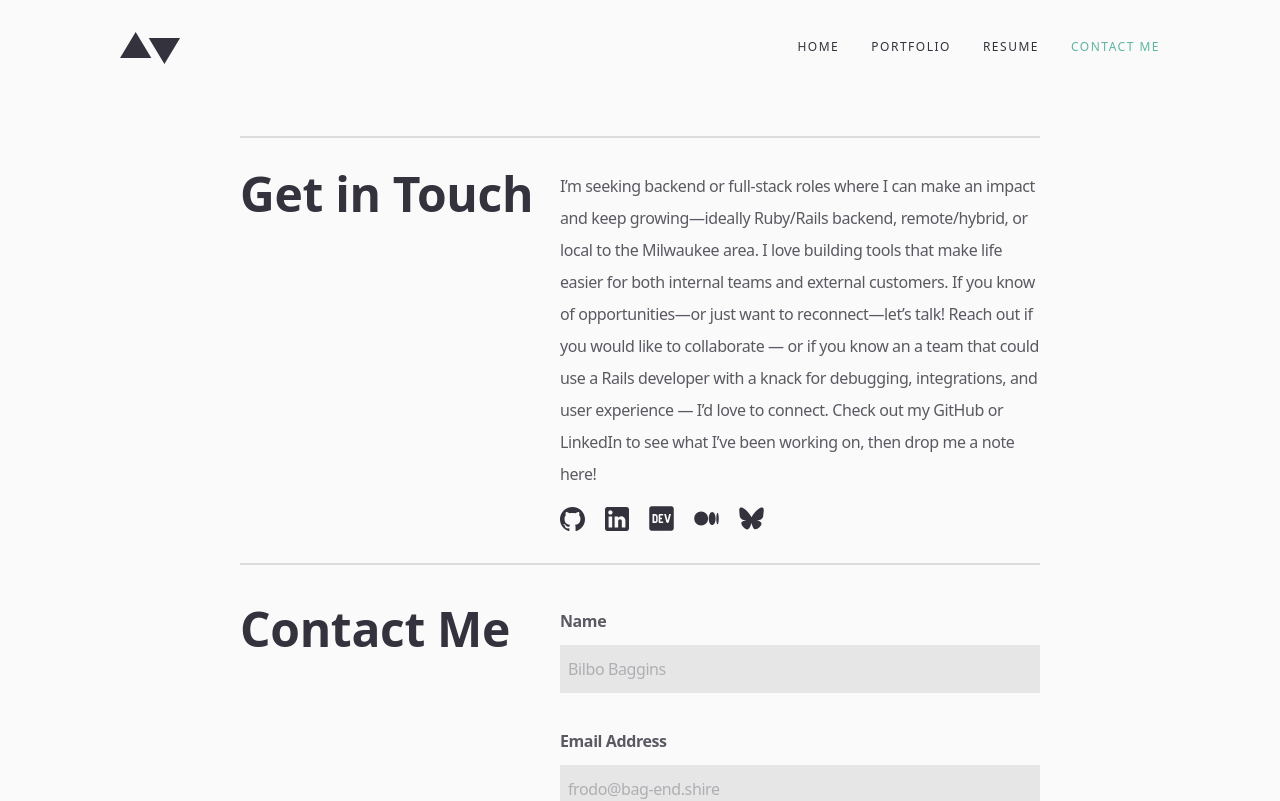
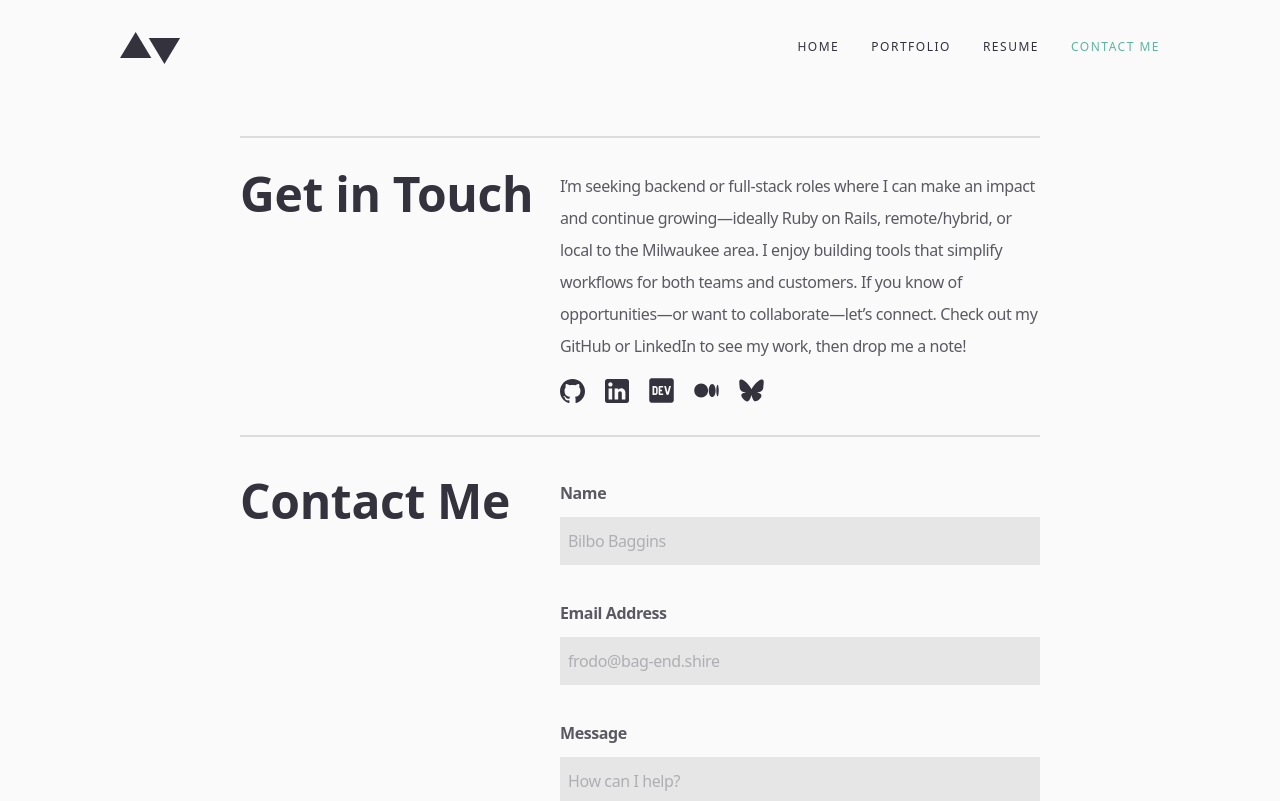
Before and after one commit to kellyky/Portfolio, a React (Vite) app: page /contact in a window 1280 px wide. Shown: the top 801 px of the page. Built offline with nearby package versions, Linux system fonts and the light colour scheme.

Commit message:
Update Copy
- About
- Contact Intro

```diff
--- a/src/components/About/About.jsx
+++ b/src/components/About/About.jsx
@@ -46,7 +46,7 @@ export default function About () {
             >About Me
             </h2>
             <p className='font-thin'>
-              I love building tools that make life easier for both internal teams and external customers. My path started at Tuft & Needle as employee #3, where I wore many hats—customer experience specialist, software QA, and eventually software engineer. All of this gave me a deep empathy for end-users and a knack for spotting issues before they reach them.
+              Software Engineer specializing in Ruby on Rails and React, with strengths in debugging, TDD, and API integrations. I build production-ready, user-first tools that remove friction for teams and customers. My earlier roles in QA, Customer Experience, and Supply Chain sharpened my ability to spot issues before they reach production and align engineering with real user needs. In my free time, I code with peers, volunteer, and explore creative outlets like digital art and photography.
             </p>
           </article>
             <Button
--- a/src/components/ContactIntro/ContactIntro.jsx
+++ b/src/components/ContactIntro/ContactIntro.jsx
@@ -22,8 +22,7 @@ export default function ContactIntro () {
               '
           >
             <p>
-              I’m seeking backend or full-stack roles where I can make an impact and keep growing—ideally Ruby/Rails backend, remote/hybrid, or local to the Milwaukee area. I love building tools that make life easier for both internal teams and external customers. If you know of opportunities—or just want to reconnect—let’s talk!
-Reach out if you would like to collaborate — or if you know an  a team that could use a Rails developer with a knack for debugging, integrations, and user experience — I’d love to connect. Check out my GitHub or LinkedIn to see what I’ve been working on, then drop me a note here!
+              I’m seeking backend or full-stack roles where I can make an impact and continue growing—ideally Ruby on Rails, remote/hybrid, or local to the Milwaukee area. I enjoy building tools that simplify workflows for both teams and customers. If you know of opportunities—or want to collaborate—let’s connect. Check out my GitHub or LinkedIn to see my work, then drop me a note!
             </p>
             <Social color="fill-greyish-dark-blue" />
           </div>
```
